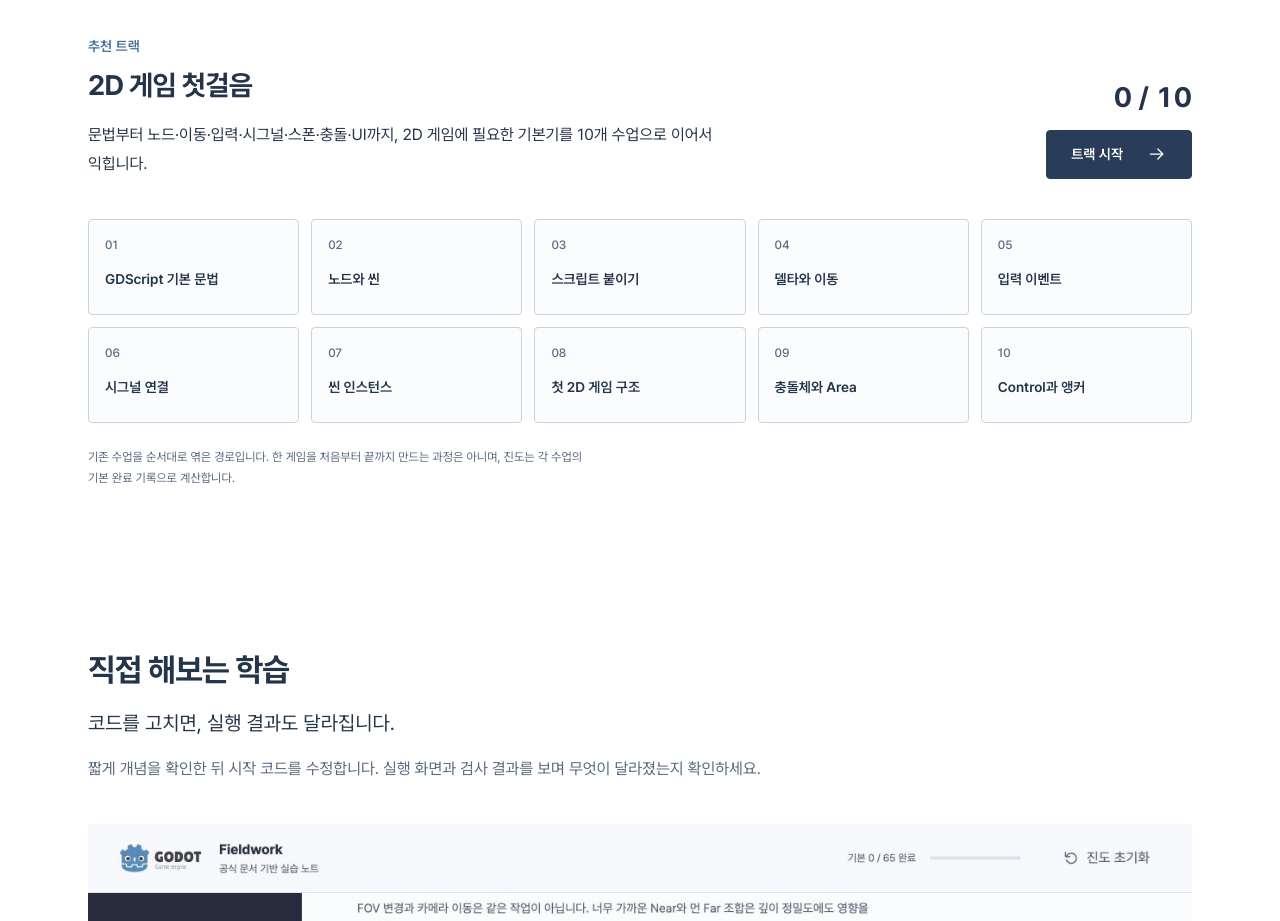
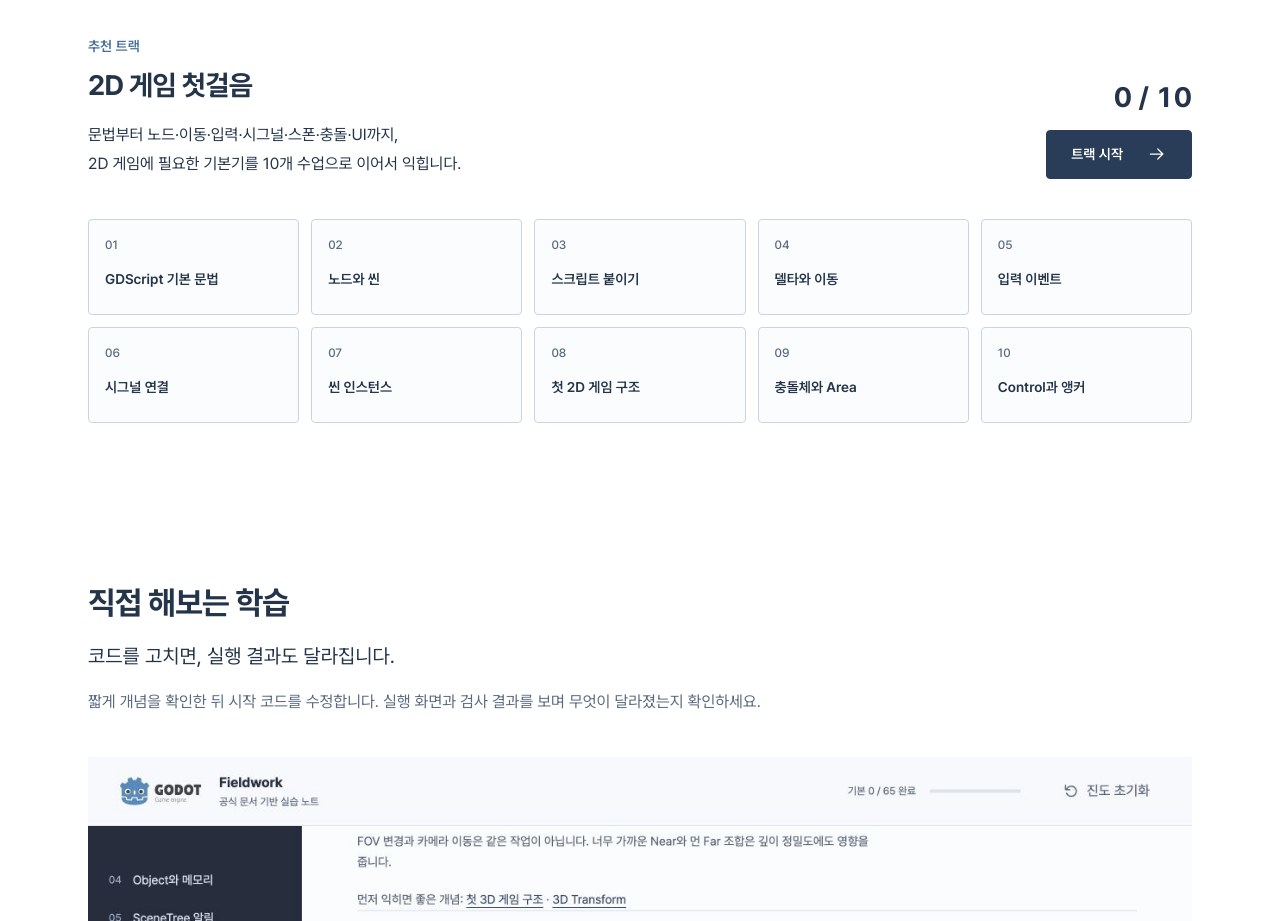
Before and after one commit to chajuhui123/godot-fieldwork, a React (Vite) app: page / in a window 1280 px wide. Shown: the part 840-1761 px from the top of the page. Built offline with nearby package versions, Linux system fonts and the light colour scheme.

Commit message:
design: 추천 트랙 하단 안내 문구를 지우고 설명 줄바꿈을 다듬음 (#16)
Co-authored-by: Claude Opus 5.5 <noreply@anthropic.com>

```diff
--- a/src/components/Home.tsx
+++ b/src/components/Home.tsx
@@ -134,7 +134,7 @@ export function Home({
           <div>
             <p className="home-track-eyebrow">추천 트랙</p>
             <h2 id="track-title">{twoDTrack.title}</h2>
-            <p>{twoDTrack.summary}</p>
+            <p className="home-track-summary">{twoDTrack.summary}</p>
           </div>
           <div className="home-track-status">
             <p
@@ -170,10 +170,6 @@ export function Home({
             );
           })}
         </ol>
-        <p className="home-track-note">
-          기존 수업을 순서대로 엮은 경로입니다. 한 게임을 처음부터 끝까지 만드는
-          과정은 아니며, 진도는 각 수업의 기본 완료 기록으로 계산합니다.
-        </p>
       </section>
 
       <section
--- a/src/data/tracks.ts
+++ b/src/data/tracks.ts
@@ -27,7 +27,8 @@ export const twoDTrack: Track = {
   id: "2d-first-steps",
   title: "2D 게임 첫걸음",
   summary:
-    "문법부터 노드·이동·입력·시그널·스폰·충돌·UI까지, 2D 게임에 필요한 기본기를 10개 수업으로 이어서 익힙니다.",
+    // \n에서 줄을 나눠 "UI까지," 뒤로 읽는 호흡을 맞춘다(홈에서 pre-line으로 표시).
+    "문법부터 노드·이동·입력·시그널·스폰·충돌·UI까지,\n2D 게임에 필요한 기본기를 10개 수업으로 이어서 익힙니다.",
   lessons: twoDIds.map((id) => {
     const lesson = lessons.find((l) => l.id === id);
     if (!lesson) throw new Error("추천 트랙에 없는 수업 ID: " + id);
--- a/src/styles/home-editorial.css
+++ b/src/styles/home-editorial.css
@@ -70,6 +70,6 @@
 .home-track-list a:hover{border-color:#8298b5;background:#f0f3f7}
 .home-track-list li.is-done a{border-color:#304766;background:#eef2f8}
 .home-track-list li.is-done a::before{content:counter(track,decimal-leading-zero) " · 완료";color:#304766}
-.home .home-track-note{font-size:12px;color:#596a80;margin:24px 0 0}
+.home .home-track-summary{white-space:pre-line;text-wrap:pretty;max-width:none}
 @media(max-width:960px){.home-track-list{grid-template-columns:repeat(2,minmax(0,1fr))}}
 @media(max-width:780px){.home-track{padding-block:64px}.home-track-head{grid-template-columns:1fr;gap:24px}.home-track-status{justify-items:start}}
```
